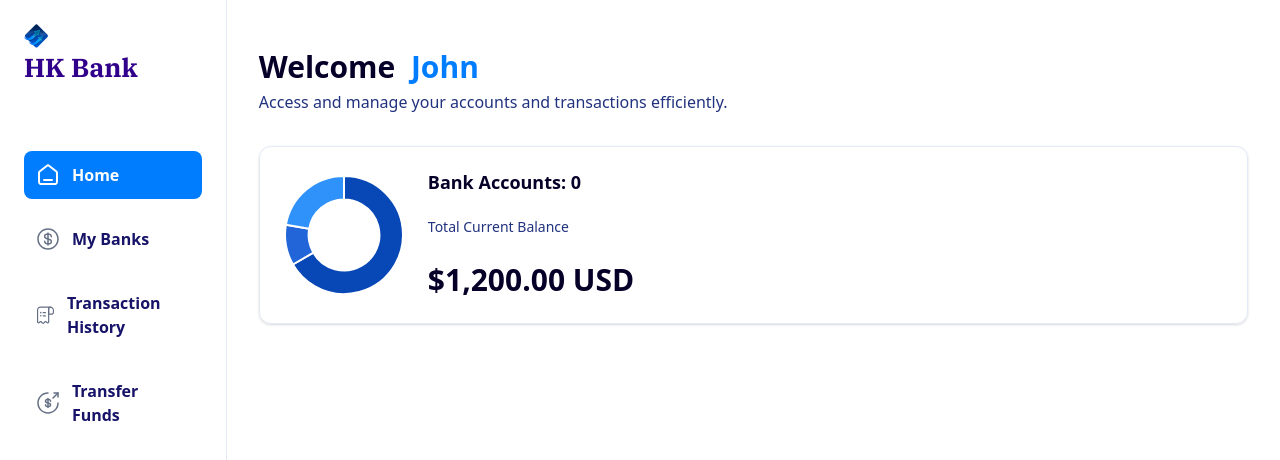
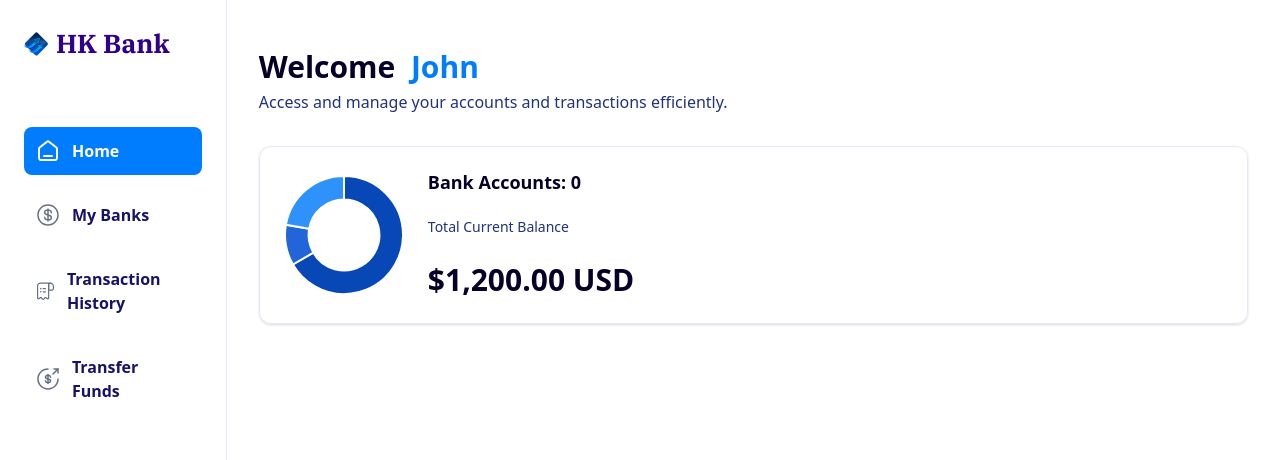
Before and after one commit to nhkhiemSWE/banking_app, a Next.js app: page / in a window 1280 px wide. Shown: the top 460 px of the page. Built offline with nearby package versions, Linux system fonts and the light colour scheme.

Commit message:
Refactor Sidebar component layout and styling; adjust Link class and add USER and FOOTER sections

```diff
--- a/components/Sidebar.tsx
+++ b/components/Sidebar.tsx
@@ -13,7 +13,7 @@
     <section className='sidebar'>
       <nav className="flex flex-col gap-4">
         <Link href="/"
-          className="mb-12 cursor-pointer items-center gap-2">
+          className="mb-12 cursor-pointer flex items-center gap-2">
             <Image
               src="/icons/logo.svg"
               width={34}
@@ -33,13 +33,21 @@
             className={cn('sidebar-link', { 'bg-bank-gradient': isActive })}
             >
               <div className="relative size-6">
-                <Image src={link.imgURL} alt={link.label} fill className={cn( {'brightness-[3] invert-0' : isActive })} />
+                <Image
+                  src={link.imgURL}
+                  alt={link.label}
+                  fill
+                  className={cn( {'brightness-[3] invert-0' : isActive })}
+                />
               </div>
               <p className= {cn('sidebar-label', { 'text-white!' : isActive })}>{link.label}</p>
             </Link>
           )
         })}
+
+        USER
       </nav>
+      FOOTER
     </section>
   )
 }
```
